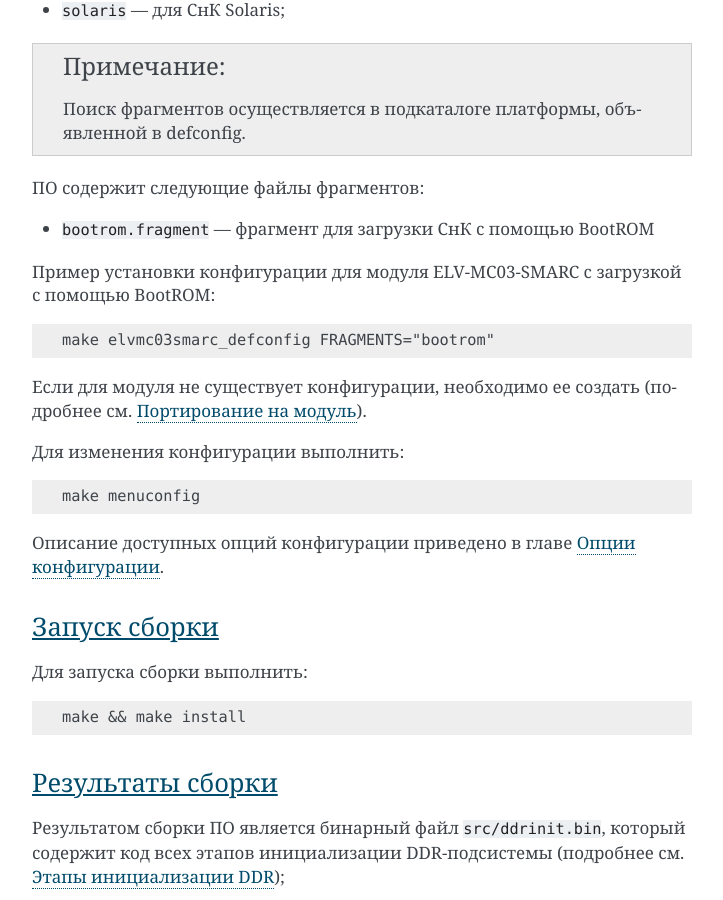
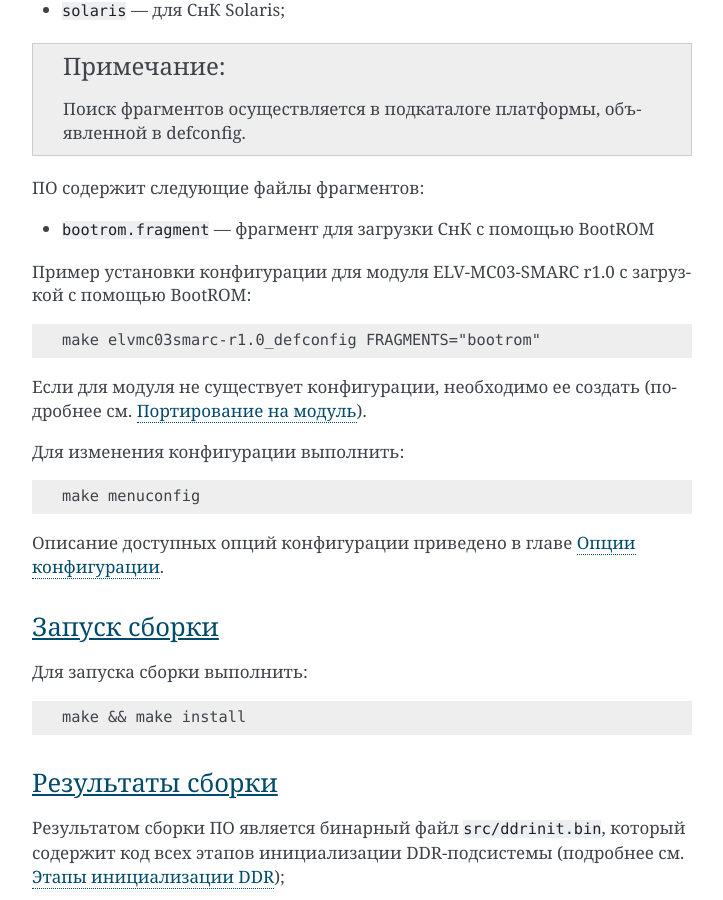
Before and after one commit to elvees/ddrinit, a Sphinx documentation site: the page built from doc/index.rst, in a window 1280 px wide and 900 px high, scrolled down 5667 px. Shown: the whole window, without its empty margins (388-1111 px from the left). Built offline with Sphinx 7.4.7, drawn with Linux system fonts in a browser that asks for light colours.

Commit message:
mcom03: Update build example
elvmc03smarc_defconfig was renamed to elvmc03smarc-r1.0_defconfig.

Issue: #MCOM03SW-2630
Change-Id: Ie2340cea05f9923518d940a092e419777f36b017

```diff
--- a/doc/index.rst
+++ b/doc/index.rst
@@ -267,9 +267,9 @@ TBD
 
 * ``bootrom.fragment`` --- фрагмент для загрузки СнК с помощью BootROM
 
-Пример установки конфигурации для модуля ELV-MC03-SMARC с загрузкой с помощью BootROM::
+Пример установки конфигурации для модуля ELV-MC03-SMARC r1.0 с загрузкой с помощью BootROM::
 
-  make elvmc03smarc_defconfig FRAGMENTS="bootrom"
+  make elvmc03smarc-r1.0_defconfig FRAGMENTS="bootrom"
 
 Если для модуля не существует конфигурации, необходимо ее создать
 (подробнее см. `Портирование на модуль`_).
```
